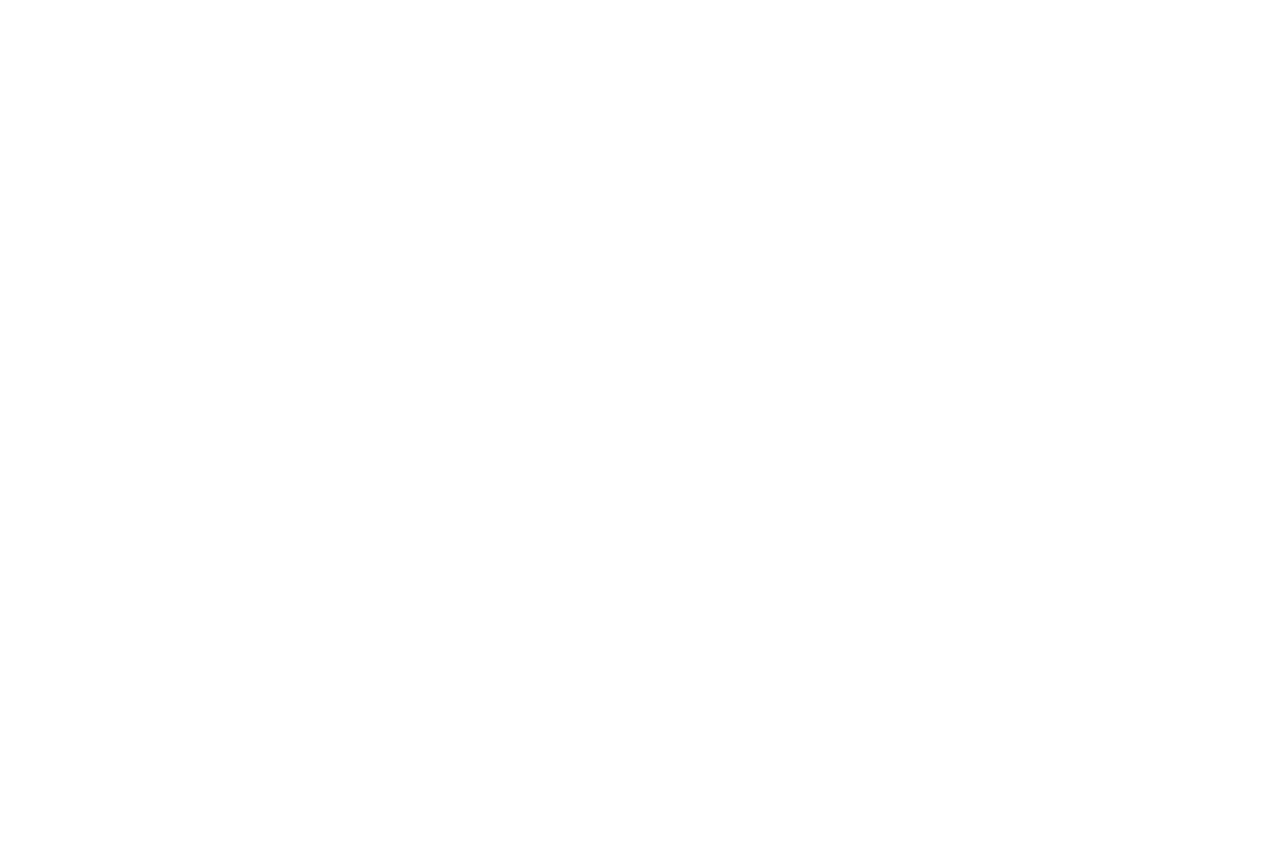
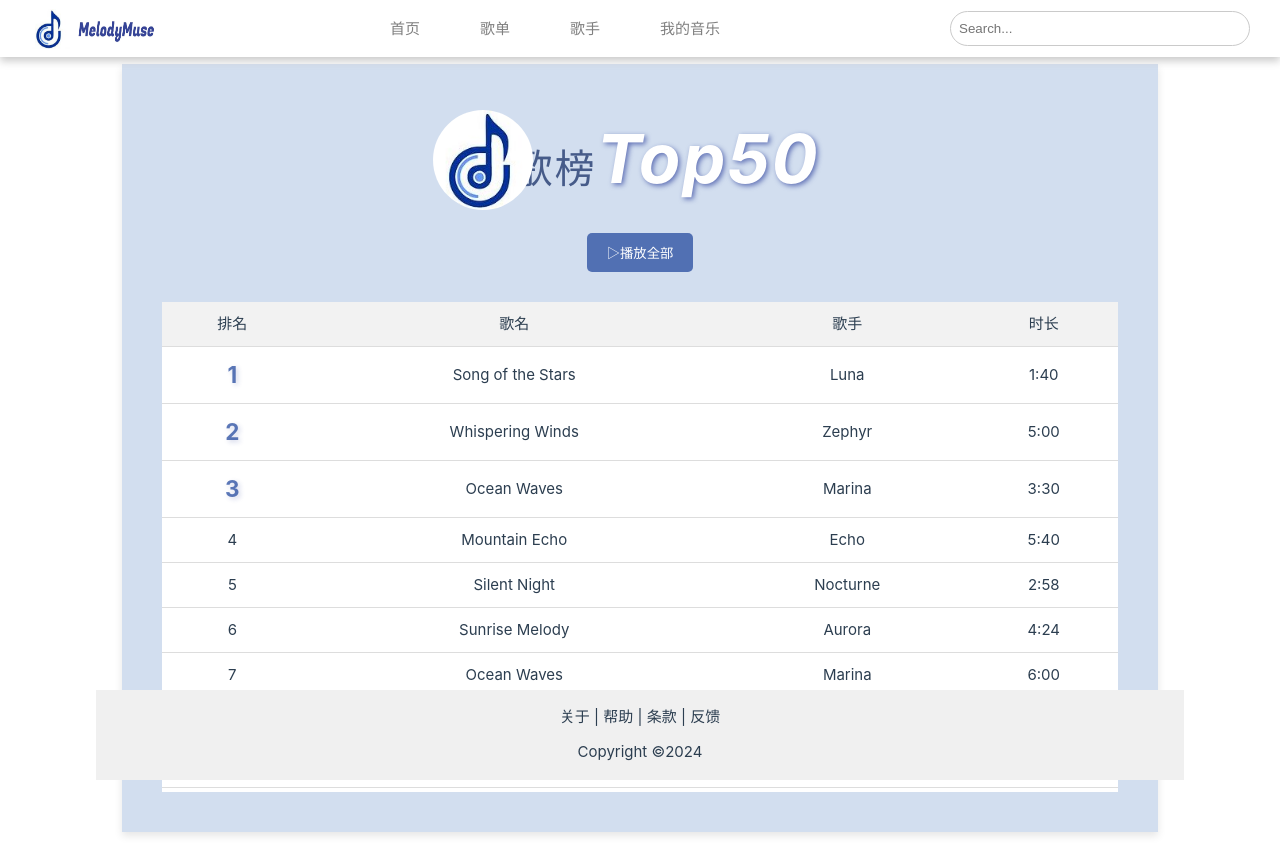
Before and after one commit to saikewei/MelodyMuse, a Vue app in the folder melodymuse.client/: page /ranksongs in a window 1280 px wide. Before the commit this address had no page. Before the commit the page ends 800 px from the top, so only its background shows below. Built offline with nearby package versions, Linux system fonts and the light colour scheme; no server answers.

Commit message:
添加了歌曲排行榜

```diff
--- /dev/null
+++ b/melodymuse.client/src/pages/RankSongs.vue
@@ -0,0 +1,264 @@
+<template>
+  <div>
+    <TheHeader />
+    <div class="ranking-container">
+      <div>
+        <img class="ranking-image" :src="RankingImage" alt="Ranking Image" />
+      </div>
+      <h1 class="ranking-title">
+        <span>热歌榜</span><strong>Top50</strong>
+      </h1>
+
+      <button @click="goToPlayPage(topSong.songId)" class="play-all-button">
+      ▷播放全部
+      </button>
+
+      <!-- Song list with scrollable container -->
+      <div class="ranking-table-container">
+        <table class="ranking-table">
+          <thead>
+            <tr>
+              <th>排名</th>
+              <th>歌名</th>
+              <th>歌手</th>
+              <th>时长</th>
+            </tr>
+          </thead>
+          <tbody>
+            <tr v-for="(song, index) in songs" :key="song.songId" @click="goToPlayPage(song.songId)">
+              <td :class="{'top-three': index < 3}">{{ index + 1 }}</td>
+              <td>{{ song.songName }}</td>
+              <td>{{ song.artist }}</td>
+              <td>{{ formatDuration(song.duration) }}</td>
+            </tr>
+          </tbody>
+        </table>
+      </div>
+    </div>
+    <TheFooter />
+  </div>
+</template>
+
+<script>
+import RankingImage from '../assets/logo2.jpg';
+import axios from 'axios';
+import TheFooter from "../components/TheFooter.vue";
+import TheHeader from "../components/TheHeader.vue";
+
+export default {
+  name: "ranksongs",
+  components: {
+    TheHeader,
+    TheFooter
+  },
+  data() {
+    return {
+      RankingImage,
+      songs: [
+        {
+          songId: '1',
+          songName: 'Song of the Stars',
+          artist: 'Luna',
+          duration: '100'
+        },
+        {
+          songId: '9',
+          songName: 'Whispering Winds',
+          artist: 'Zephyr',
+          duration: '300'
+        },
+        {
+          songId: '3',
+          songName: 'Ocean Waves',
+          artist: 'Marina',
+          duration: '210'
+        },
+        {
+          songId: '4',
+          songName: 'Mountain Echo',
+          artist: 'Echo',
+          duration: '340'
+        },
+        {
+          songId: '5',
+          songName: 'Silent Night',
+          artist: 'Nocturne',
+          duration: '178'
+        },
+        {
+          songId: '6',
+          songName: 'Sunrise Melody',
+          artist: 'Aurora',
+          duration: '264'
+        },
+        {
+          songId: '3',
+          songName: 'Ocean Waves',
+          artist: 'Marina',
+          duration: '360'
+        },
+        {
+          songId: '4',
+          songName: 'Mountain Echo',
+          artist: 'Echo',
+          duration: '270'
+        },
+        {
+          songId: '5',
+          songName: 'Silent Night',
+          artist: 'Nocturne',
+          duration: '220'
+        },
+        {
+          songId: '3',
+          songName: 'Ocean Waves',
+          artist: 'Marina',
+          duration: '360'
+        },
+        {
+          songId: '4',
+          songName: 'Mountain Echo',
+          artist: 'Echo',
+          duration: '270'
+        },
+        {
+          songId: '5',
+          songName: 'Silent Night',
+          artist: 'Nocturne',
+          duration: '220'
+        },]
+    };
+  },
+  computed: {
+    topSong() {
+      return this.songs[0];
+    }
+  },
+  methods: {
+    fetchSongs() {
+      axios.get('https://localhost:7223/api/rank/with-playcount')
+        .then(response => {
+          const sortedSongs = response.data.sort((a, b) => b.playCount - a.playCount);
+          const top50Songs = sortedSongs.slice(0, 50);
+          this.songs = top50Songs.map(song => ({
+            songId: song.songId,
+            songName: song.songName,
+            artist: song.artistName,
+            duration: song.duration,
+            playCount: song.totalPlays,
+          }));
+        })
+        .catch(error => {
+          console.error('获取歌曲信息失败:', error);
+        });
+    },
+    // 格式化时长,将秒数转换为分钟:秒数
+    formatDuration(seconds) {
+      const minutes = Math.floor(seconds / 60);
+      const remainingSeconds = seconds % 60;
+      return `${minutes}:${remainingSeconds < 10 ? '0' : ''}${remainingSeconds}`;
+    },
+    // 跳转到播放页面
+    goToPlayPage(songId) {
+      console.log(`Navigating to play page for song ID: ${songId}`);
+      this.$router.push({ name: 'PlayerPage', params: { songId: songId } });
+    }
+  },
+  mounted() {
+    this.fetchSongs();
+  }
+};
+</script>
+
+<style>
+.ranking-container {
+  width: 90%;
+  left:5%;
+  position: relative;
+  padding: 40px;
+  background-color: #d2deef;
+  box-shadow: 0 4px 8px rgba(0, 0, 0, 0.1);
+}
+
+.ranking-image {
+  position:absolute;
+  top:6%;
+  left:30%;
+  width: 100px;
+  height: 100px;
+  border-radius: 50%;
+  margin-right: 20px;
+}
+
+.ranking-title {
+  text-align: center;
+  font-size: 40px;
+  margin-left: 10px;
+  margin-bottom: 20px;
+  color: #193169c1;
+  letter-spacing: 2px;
+}
+
+.ranking-title span {
+  font-weight: normal;
+  font-size: -0.2em;
+}
+
+.ranking-title strong {
+  font-weight: bold;
+  font-size: 1.7em;
+  color: white;
+  font-style: italic;
+  text-shadow: 2px 2px 5px rgba(24, 44, 145, 0.6);
+}
+
+.play-all-button {
+  display: block;
+  margin: 0 auto 30px;
+  padding: 10px 20px;
+  background-color: #284da0c1;
+  color: #fff;
+  border: none;
+  border-radius: 5px;
+  cursor: pointer;
+}
+
+.play-all-button:hover {
+  background-color: #284da0c1;
+}
+
+.ranking-table-container {
+  max-height: 490px;
+  overflow-y: auto;
+}
+
+.ranking-table {
+  width: 100%;
+  border-collapse: collapse;
+  background-color: white;
+  box-shadow: 0 4px 8px rgba(0, 0, 0, 0.1);
+  text-align: center; /* 列属性居中 */
+}
+
+.ranking-table th, .ranking-table td {
+  padding: 10px;
+  text-align: center;
+  border-bottom: 1px solid #ddd;
+}
+
+.ranking-table th {
+  background-color: #f2f2f2;
+}
+
+.ranking-table tr:hover {
+  background-color: #f5f5f5;
+  cursor: pointer;
+}
+
+.top-three {
+  font-weight: bold;
+  text-shadow: 2px 2px 5px rgba(24, 44, 145, 0.2);
+  color: #284da0c1;
+  font-size: 1.5em;
+}
+</style>
--- a/melodymuse.client/src/router/index.js
+++ b/melodymuse.client/src/router/index.js
@@ -12,6 +12,7 @@ import Check from "../pages/Check.vue";
 import modify from "../pages/modify.vue";
 import createAlbum from "../pages/CreateAlbum.vue";
 import UploadSong from "../pages/UploadSong.vue";
+import RankSongs from "../pages/RankSongs.vue";
 
 const routes = [
   {
@@ -79,6 +80,11 @@ const routes = [
     name: "usermanage", //?????????????????????
     component: UserManage, //?????????????????????
   },
+  {
+    path: "/ranksongs",
+    name: "ranksongs",
+    component: RankSongs,
+  }
 ];
 
 const router = createRouter({
```
